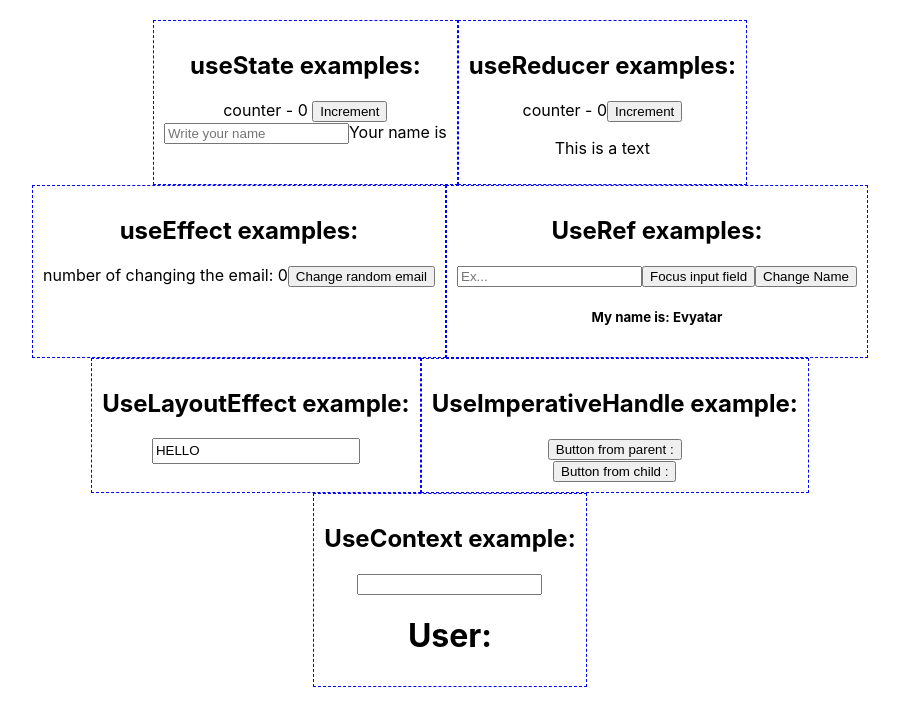
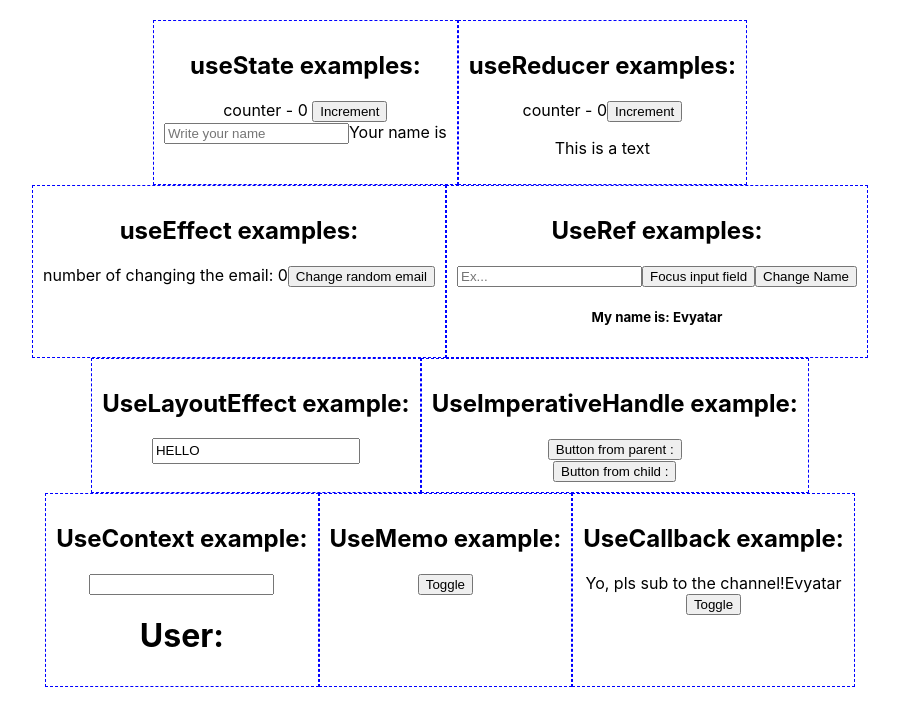
Before and after one commit to EvyatarHaim1/All-React-Hooks, a React (Create React App) app: page / in a window 1280 px wide. Shown: the top 726 px of the page, without its empty margins (190-1089 px from the left). Built offline with nearby package versions, Linux system fonts and the light colour scheme; no server answers.

Commit message:
adding useCallback hook

```diff
--- a/src/App.css
+++ b/src/App.css
@@ -7,7 +7,7 @@
   width: 75%;
   margin-left: auto;
   margin-right: auto;
-  padding-top: 20px;
+  padding: 20px;
 }
 
 .hook {
--- a/src/App.js
+++ b/src/App.js
@@ -1,8 +1,10 @@
 import './App.css';
+import UseCallback from './hooks/UseCallback/UseCallback';
 import UseContext from './hooks/UseContext/UseContext';
 import UseEffect from './hooks/UseEffect';
 import UseImperativeHandle from './hooks/UseImperativeHandle/UseImperativeHandle';
 import UseLayoutEffect from './hooks/UseLayoutEffect';
+import UseMemo from './hooks/UseMemo';
 import UseReducer from './hooks/UseReducer';
 import UseRef from './hooks/UseRef';
 import UseState from './hooks/UseState';
@@ -17,6 +19,8 @@ function App() {
       <UseLayoutEffect />
       <UseImperativeHandle />
       <UseContext />
+      <UseMemo />
+      <UseCallback />
     </div>
   );
 }
--- /dev/null
+++ b/src/hooks/UseCallback/Child.js
@@ -0,0 +1,11 @@
+import React, { useEffect } from "react";
+
+function Child({ returnComment }) {
+    useEffect(() => {
+        console.log("FUNCTION WAS CALLED");
+    }, [returnComment]);
+
+    return <div>{returnComment("Evyatar")}</div>;
+}
+
+export default Child;
--- /dev/null
+++ b/src/hooks/UseCallback/UseCallback.js
@@ -0,0 +1,31 @@
+import { useCallback, useState } from "react";
+import Child from "./Child";
+
+const UseCallback = () => {
+    const [toggle, setToggle] = useState(false);
+    const [data, setData] = useState("Yo, pls sub to the channel!");
+
+    const returnComment = useCallback(
+        (name) => {
+            return data + name;
+        },
+        [data]
+    );
+
+    return (
+        <div className="hook">
+            <h2>UseCallback example: </h2>
+            <Child returnComment={returnComment} />
+            <button
+                onClick={() => {
+                    setToggle(!toggle);
+                }}
+            >
+                {" "}
+                Toggle
+            </button>
+            {toggle && <h5> toggle </h5>}
+        </div>
+    );
+}
+export default UseCallback;
--- /dev/null
+++ b/src/hooks/UseMemo.js
@@ -0,0 +1,44 @@
+import React, { useEffect, useState, useMemo } from 'react';
+import axios from 'axios';
+/* useMemo will only recompute the memoized value when one of the dependencies has changed.
+This optimization helps to avoid expensive calculations on every render. */
+const UseMemo = () => {
+    const [data, setData] = useState(null);
+    const [toggle, setToggle] = useState(false);
+
+    useEffect(() => {
+        axios
+            .get("http://jsonplaceholder.typicode.com/comments")
+            .then((response) => {
+                setData(response.data);
+            });
+    }, []);
+
+    const findLongestName = (comments) => {
+        if (!comments) return null;
+
+        let longestName = "";
+        for (let i = 0; i < comments.length; i++) {
+            let currentName = comments[i].name;
+            if (currentName.length > longestName.length) {
+                longestName = currentName;
+            }
+        }
+        console.log("This was computed");
+        return longestName;
+    };
+
+    const getLongestName = useMemo(() => findLongestName(data), [data]);
+
+
+    return (
+        <div className="hook">
+            <h2>UseMemo example: </h2>
+            <div>{getLongestName}</div>
+            <button onClick={() => setToggle(!toggle)}>Toggle</button>
+            {toggle && <h5> toggle </h5>}
+        </div>
+    );
+}
+
+export default UseMemo;
```
